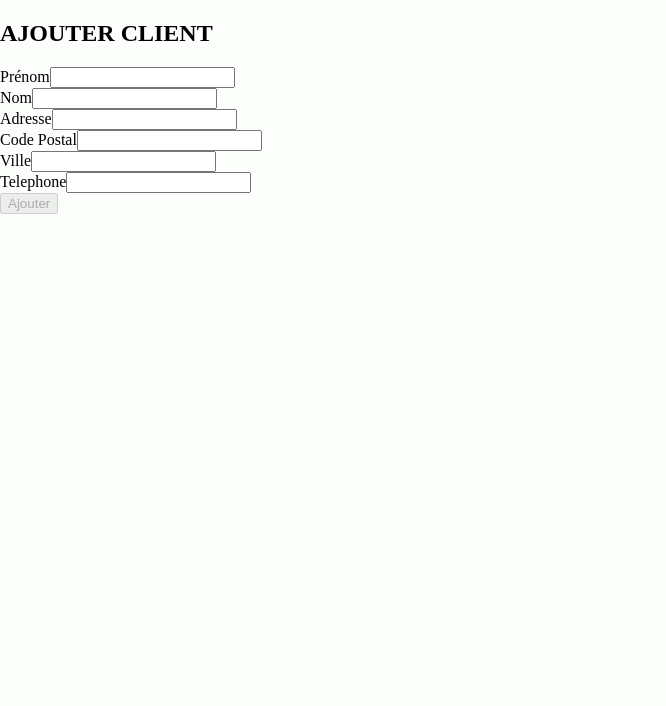
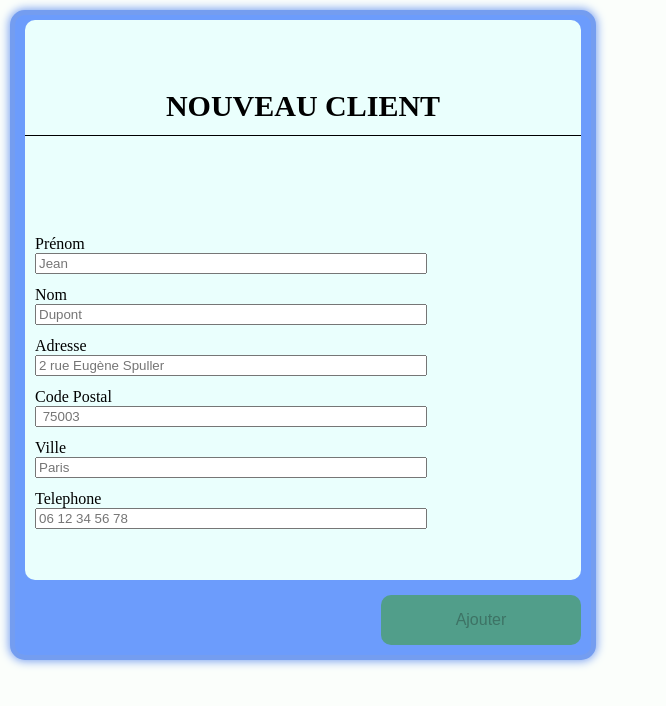
Before and after one commit to corentin-vanaquer/ProxyBankSI-Angular, an Angular app: page /add in a window 1280 px wide. Shown: the top 706 px of the page, without its empty margins (0-666 px from the left). Built offline with nearby package versions, Linux system fonts and the light colour scheme.

Commit message:
css done for create client form

```diff
--- a/src/app/add-client/add-client.component.css
+++ b/src/app/add-client/add-client.component.css
@@ -0,0 +1,67 @@
+.container-create-client-form {
+  height: 80vh;
+  max-height: 80vh;
+  width: 45vw;
+  margin: 10px;
+  border: 5px solid #749df0;
+  border-radius: 15px;
+  box-shadow: 0px 0px 10px 1px #749df0;
+  display: flex;
+  flex-direction: column;
+  background-color: #6c9cfc;
+}
+
+.form-card {
+  display: flex;
+  flex-direction: column;
+  justify-content: space-around;
+  font-size: 16px;
+  border: 0px solid #EAFFFD;
+  border-radius: 10px;
+  background-color: #EAFFFD;
+  margin: 5px 10px;
+  height: 80vh;
+  padding-top: 10px;
+}
+
+h2 {
+  text-align: center;
+  font-size: 30px;
+  margin-top: 20px;
+  margin-bottom: 20px;
+  border-bottom: 1px solid black;
+  padding-bottom: 12px;
+}
+
+
+.form-group {
+  display: flex;
+  flex-direction: column;
+  margin-left: 10px;
+  margin-bottom: 12px;
+  font-size: 16px;
+}
+
+input {
+  max-width: 30vw;
+}
+
+.action-buttons{
+  display: flex;
+  justify-content: flex-end;
+  margin-right: 10px;
+  margin-bottom: 10px;
+  margin-top: 10px;
+
+}
+
+.action-buttons button { background-color: #519E8A;
+  width: 200px;
+  height: 50px;
+  border: 0px solid #519E8A;
+  border-radius: 10px;
+  font-size: 16px;
+  margin-left: 10px;
+  cursor: pointer;
+
+}
--- a/src/app/add-client/add-client.component.html
+++ b/src/app/add-client/add-client.component.html
@@ -1,34 +1,36 @@
-<h2>AJOUTER CLIENT</h2>
-<div class ="form-card">
-    <form [formGroup]="clientForm">
+<div class="container-create-client-form">
+ <div class="form-card">
+    <h2>NOUVEAU CLIENT</h2>
+    <form [formGroup]="clientForm" class="form-details">
       <div class="form-group">
         <label for="firstname">Prénom</label>
-            <input  formControlName="firstname" type="text" class="form-control">
+        <input formControlName="firstname" type="text" class="form-control" placeholder="Jean">
       </div>
       <div class="form-group">
         <label for="name">Nom</label>
-            <input  formControlName="name" type="text">
+        <input formControlName="name" type="text" placeholder="Dupont">
       </div>
       <div class="form-group">
         <label for="address">Adresse</label>
-            <input  formControlName="address" type="text">
+        <input formControlName="address" type="text" placeholder="2 rue Eugène Spuller">
       </div>
       <div class="form-group">
         <label for="zipcode">Code Postal</label>
-            <input  formControlName="zipcode" type="text">
+        <input formControlName="zipcode" type="text" placeholder=" 75003">
       </div>
       <div class="form-group">
         <label for="city">Ville</label>
-            <input formControlName="city" type="text">
+        <input formControlName="city" type="text" placeholder="Paris">
       </div>
       <div class="form-group">
         <label for="phone">Telephone</label>
-            <input  formControlName="phone" type="text">
+        <input formControlName="phone" type="text" placeholder="06 12 34 56 78">
       </div>
-        <div class="action-buttons">
-            <button type="submit" (click)="onSubmitForm()"
-            [disabled]="clientForm.invalid">Ajouter</button>
-        </div>
+
     </form>
 
   </div>
+  <div class="action-buttons">
+    <button type="submit" (click)="onSubmitForm()" [disabled]="clientForm.invalid">Ajouter</button>
+  </div>
+</div>
--- a/src/app/client-details/client-details.component.css
+++ b/src/app/client-details/client-details.component.css
@@ -60,6 +60,7 @@ button {
   border: 0px solid #EAFFFD;
   border-radius: 10px;
   font-size: 16px;
+  cursor: pointer;
 }
 
 #button-danger {
--- a/src/app/client-list/client-list.component.css
+++ b/src/app/client-list/client-list.component.css
@@ -24,4 +24,5 @@
     border-radius: 10px;
     font-size: 16px;
     margin-left: 10px;
+    cursor: pointer;
 }
```
Lines whose indentation alone changed are shown as unchanged.
